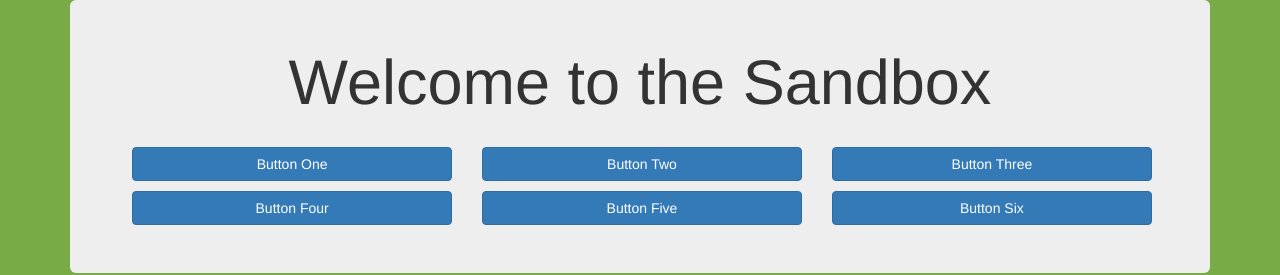
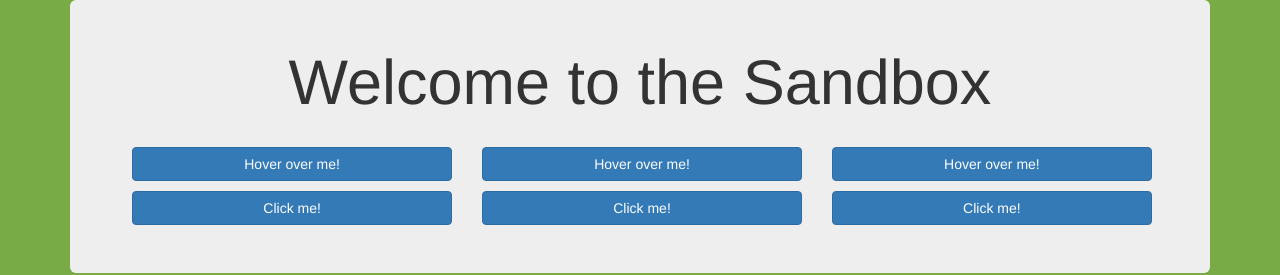
Before and after one commit to TMUND/sandbox, a plain HTML site: page index.html in a window 1280 px wide. Shown: the top 275 px of the page. Drawn offline with Linux system fonts and the light colour scheme.

Commit message:
Updated button descrip

```diff
--- a/index.html
+++ b/index.html
@@ -13,22 +13,22 @@
         <h1 class="title">Welcome to the Sandbox</h1>
         <div class="row row-centered">
           <div class="col-sm-4 col-centered">
-            <button type="button" class="btn btn-primary btn1 btn-block">Button One</button>
+            <button type="button" class="btn btn-primary btn1 btn-block">Hover over me!</button>
           </div>
           <div class="col-sm-4 col-centered">
-            <button type="button" class="btn btn-primary btn2 btn-block">Button Two</button>
+            <button type="button" class="btn btn-primary btn2 btn-block">Hover over me!</button>
           </div>
           <div class="col-sm-4 col-centered">
-            <button type="button" class="btn btn-primary btn3 btn-block">Button Three</button>
+            <button type="button" class="btn btn-primary btn3 btn-block">Hover over me!</button>
           </div>
           <div class="col-sm-4 col-centered">
-            <button type="button" class="btn btn-primary btn4 btn-block">Button Four</button>
+            <button type="button" class="btn btn-primary btn4 btn-block">Click me!</button>
           </div>
           <div class="col-sm-4 col-centered">
-            <button type="button" class="btn btn-primary btn5 btn-block">Button Five</button>
+            <button type="button" class="btn btn-primary btn5 btn-block">Click me!</button>
           </div>
           <div class="col-sm-4 col-centered">
-            <button type="button" class="btn btn-primary btn6 btn-block">Button Six</button>
+            <button type="button" class="btn btn-primary btn6 btn-block">Click me!</button>
           </div>
         </div>
       </div>
```
